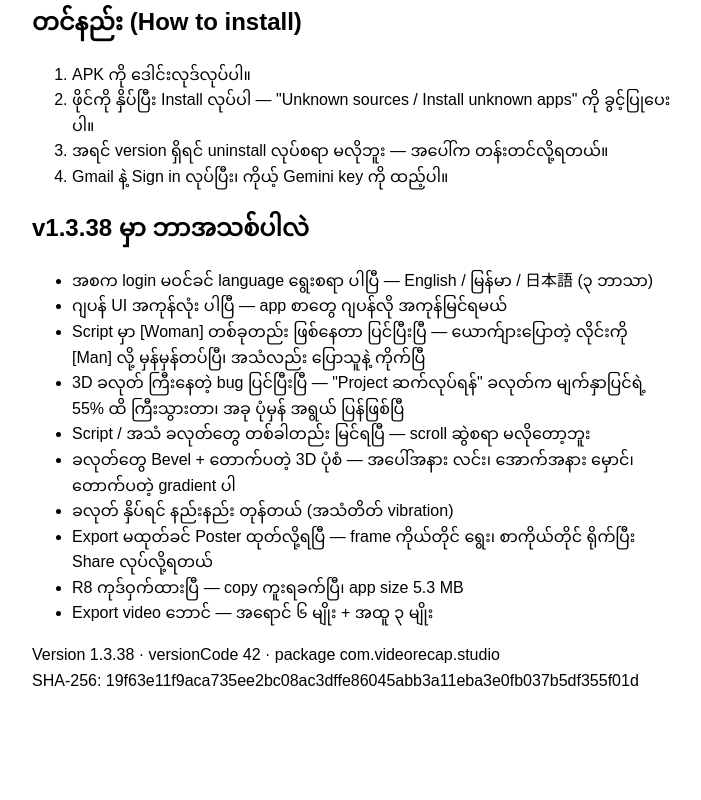
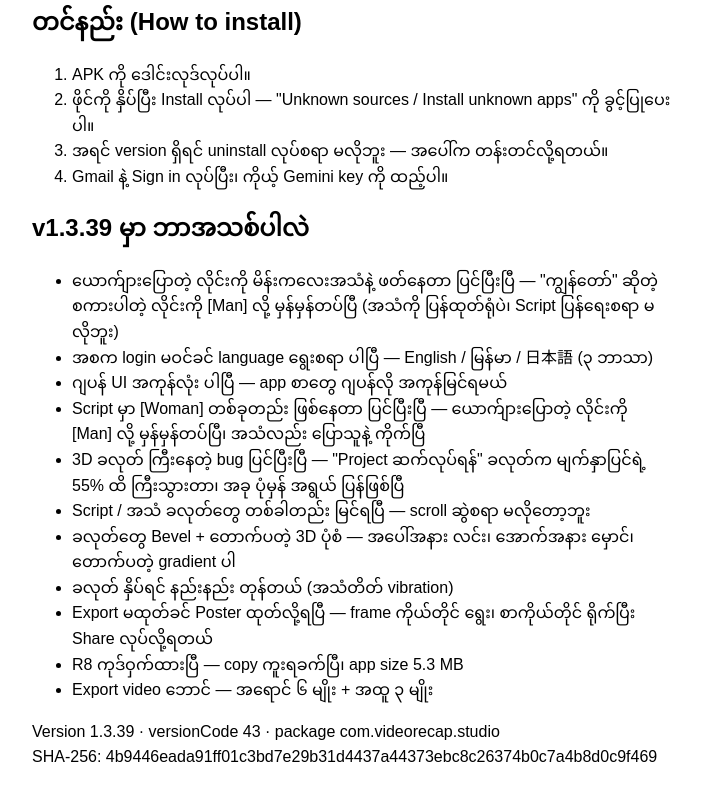
Before and after one commit to siangukmang869-sudo/video-recap-studio, a plain HTML site: page index.html in a window 1280 px wide. Shown: the part 362-1162 px from the top of the page, without its empty margins (288-989 px from the left). Before the commit the page ends 1095 px from the top, so only its background shows below. Drawn offline with Linux system fonts and the light colour scheme.

Commit message:
v1.3.39 download page

```diff
--- a/index.html
+++ b/index.html
@@ -3,15 +3,15 @@
 <head>
 <meta charset="utf-8">
 <meta name="viewport" content="width=device-width, initial-scale=1">
-<title>Video Recap Studio — Download APK (v1.3.38)</title>
-<meta name="description" content="Video Recap Studio v1.3.38 — ရုပ်ရှင်ဇာတ်ကားတွေကို ၅ မိနစ် recap လုပ်တဲ့ Android app။ အခမဲ့ ဒေါင်းလုဒ်လုပ်ပါ။ Free download for Android.">
+<title>Video Recap Studio — Download APK (v1.3.39)</title>
+<meta name="description" content="Video Recap Studio v1.3.39 — ရုပ်ရှင်ဇာတ်ကားတွေကို ၅ မိနစ် recap လုပ်တဲ့ Android app။ အခမဲ့ ဒေါင်းလုဒ်လုပ်ပါ။ Free download for Android.">
 </head>
 <body style="font-family:sans-serif;max-width:640px;margin:40px auto;padding:0 16px;line-height:1.6">
 <h1>🎬 Video Recap Studio</h1>
-<p><strong id="ver">v1.3.38</strong> — Android app · ~5.3 MB · အခမဲ့ (Free)</p>
+<p><strong id="ver">v1.3.39</strong> — Android app · ~5.3 MB · အခမဲ့ (Free)</p>
 <p>ရုပ်ရှင်အရှည်ကြီးကို ၅ မိနစ်အပိုင်းတွေ ဖြတ်ပြီး၊ မြန်မာလို script ရေးပြီး၊ အသံ (Thiha / Nilar) နဲ့ စာတန်းထိုးပါ တစ်ခါတည်း ထုတ်ပေးတဲ့ app ပါ။</p>
 <p>Cut long movies into 5-minute parts, write the Burmese script, add voice and subtitles — all in one app.</p>
-<p><a id="apkLink" href="https://github.com/siangukmang869-sudo/video-recap-studio/releases/download/v1.3.38/VideoRecapStudio-v1.3.38.apk" style="display:inline-block;padding:14px 28px;background:#6d28d9;color:#fff;border-radius:10px;text-decoration:none;font-size:18px">⬇️ APK ဒေါင်းလုဒ်လုပ်မယ် (Download)</a></p>
+<p><a id="apkLink" href="https://github.com/siangukmang869-sudo/video-recap-studio/releases/download/v1.3.39/VideoRecapStudio-v1.3.39.apk" style="display:inline-block;padding:14px 28px;background:#6d28d9;color:#fff;border-radius:10px;text-decoration:none;font-size:18px">⬇️ APK ဒေါင်းလုဒ်လုပ်မယ် (Download)</a></p>
 <h2>တင်နည်း (How to install)</h2>
 <ol>
 <li>APK ကို ဒေါင်းလုဒ်လုပ်ပါ။</li>
@@ -19,8 +19,9 @@
 <li>အရင် version ရှိရင် uninstall လုပ်စရာ မလိုဘူး — အပေါ်က တန်းတင်လို့ရတယ်။</li>
 <li>Gmail နဲ့ Sign in လုပ်ပြီး၊ ကိုယ့် Gemini key ကို ထည့်ပါ။</li>
 </ol>
-<h2>v1.3.38 မှာ ဘာအသစ်ပါလဲ</h2>
+<h2>v1.3.39 မှာ ဘာအသစ်ပါလဲ</h2>
 <ul>
+<li>ယောက်ျားပြောတဲ့ လိုင်းကို မိန်းကလေးအသံနဲ့ ဖတ်နေတာ ပြင်ပြီးပြီ — "ကျွန်တော်" ဆိုတဲ့ စကားပါတဲ့ လိုင်းကို [Man] လို့ မှန်မှန်တပ်ပြီ (အသံကို ပြန်ထုတ်ရုံပဲ၊ Script ပြန်ရေးစရာ မလိုဘူး)</li>
 <li>အစက login မဝင်ခင် language ရွေးစရာ ပါပြီ — English / မြန်မာ / 日本語 (၃ ဘာသာ)</li>
 <li>ဂျပန် UI အကုန်လုံး ပါပြီ — app စာတွေ ဂျပန်လို အကုန်မြင်ရမယ်</li>
 <li>Script မှာ [Woman] တစ်ခုတည်း ဖြစ်နေတာ ပြင်ပြီးပြီ — ယောက်ျားပြောတဲ့ လိုင်းကို [Man] လို့ မှန်မှန်တပ်ပြီ၊ အသံလည်း ပြောသူနဲ့ ကိုက်ပြီ</li>
@@ -32,8 +33,8 @@
 <li>R8 ကုဒ်ဝှက်ထားပြီ — copy ကူးရခက်ပြီ၊ app size 5.3 MB</li>
 <li>Export video ဘောင် — အရောင် ၆ မျိုး + အထူ ၃ မျိုး</li>
 </ul>
-<p id="verFooter">Version 1.3.38 · versionCode 42 · package com.videorecap.studio<br>
-SHA-256: 19f63e11f9aca735ee2bc08ac3dffe86045abb3a11eba3e0fb037b5df355f01d</p>
+<p id="verFooter">Version 1.3.39 · versionCode 43 · package com.videorecap.studio<br>
+SHA-256: 4b9446eada91ff01c3bd7e29b31d4437a44373ebc8c26374b0c7a4b8d0c9f469</p>
 <script>
 // Keep the download button + version in sync with version.json so the
 // page never goes stale when a new release is published.
```
